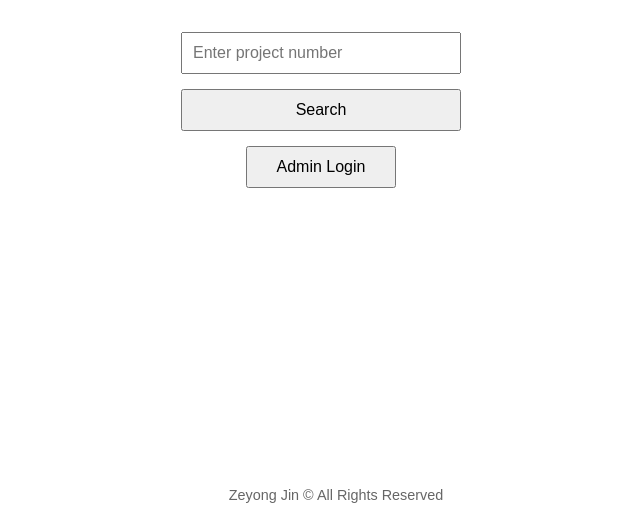
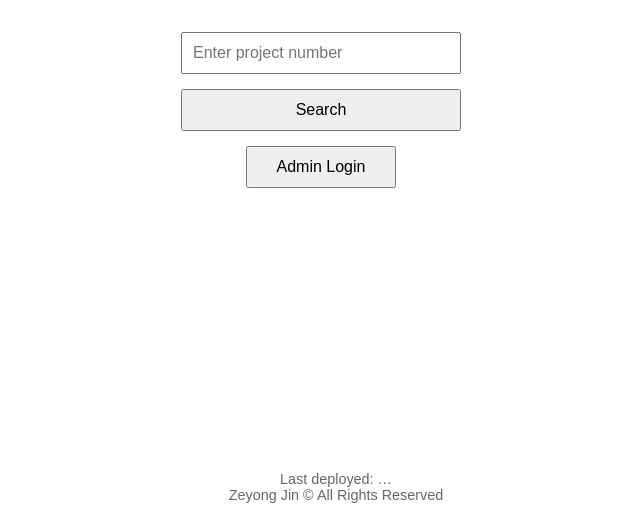
Before and after one commit to zeyongj/zeyongj.github.io, a plain HTML site: page index.html in a window 1280 px wide. Shown: the part 282-800 px from the top of the page, without its empty margins (319-959 px from the left). Drawn offline with nearby package versions, Linux system fonts and the light colour scheme.

Commit message:
Update index.html

```diff
--- a/index.html
+++ b/index.html
@@ -13,7 +13,11 @@
     <button id="adminBtn" class="admin-btn">Admin Login</button>
     <div id="res" class="result"></div>
   </div>
-  <footer>Zeyong Jin © All Rights Reserved</footer>
+
+  <footer>
+    <div id="deploy-time" class="deploy-time">Last deployed: …</div>
+    Zeyong Jin © All Rights Reserved
+  </footer>
 
   <script src="https://cdnjs.cloudflare.com/ajax/libs/PapaParse/5.4.1/papaparse.min.js"></script>
   <script src="script.js"></script>
```
